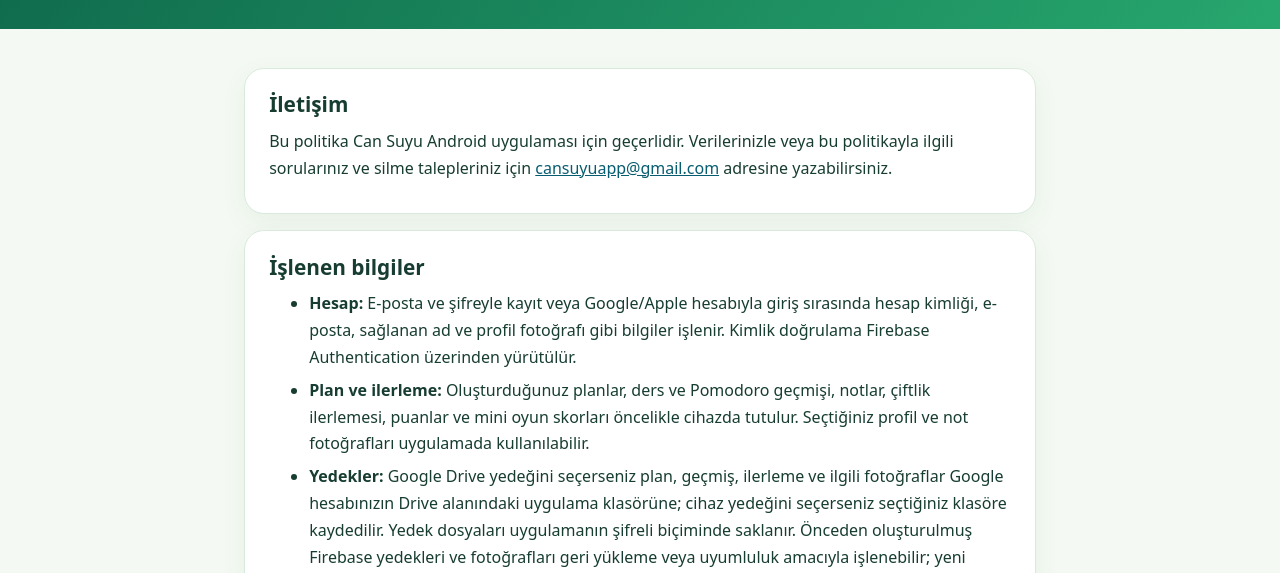
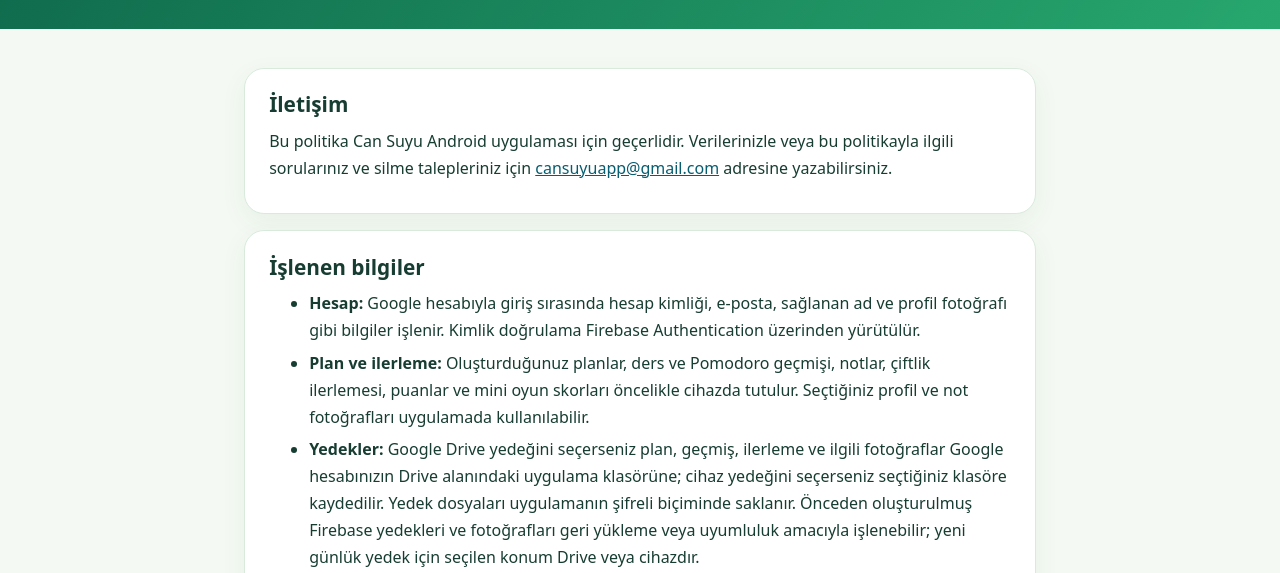
Before and after one commit to cansuyuapp/cansuyu-web, a website: page gizlilik.html in a window 1280 px wide. Shown: the part 177-750 px from the top of the page. Drawn offline with Linux system fonts and the light colour scheme.

Commit message:
Align privacy policy with current Google sign-in UI

```diff
--- a/gizlilik.html
+++ b/gizlilik.html
@@ -15,7 +15,7 @@
 <main>
 <section><h2>İletişim</h2><p>Bu politika Can Suyu Android uygulaması için geçerlidir. Verilerinizle veya bu politikayla ilgili sorularınız ve silme talepleriniz için <a href="mailto:cansuyuapp@gmail.com">cansuyuapp@gmail.com</a> adresine yazabilirsiniz.</p></section>
 <section><h2>İşlenen bilgiler</h2><ul>
-<li><strong>Hesap:</strong> E-posta ve şifreyle kayıt veya Google/Apple hesabıyla giriş sırasında hesap kimliği, e-posta, sağlanan ad ve profil fotoğrafı gibi bilgiler işlenir. Kimlik doğrulama Firebase Authentication üzerinden yürütülür.</li>
+<li><strong>Hesap:</strong> Google hesabıyla giriş sırasında hesap kimliği, e-posta, sağlanan ad ve profil fotoğrafı gibi bilgiler işlenir. Kimlik doğrulama Firebase Authentication üzerinden yürütülür.</li>
 <li><strong>Plan ve ilerleme:</strong> Oluşturduğunuz planlar, ders ve Pomodoro geçmişi, notlar, çiftlik ilerlemesi, puanlar ve mini oyun skorları öncelikle cihazda tutulur. Seçtiğiniz profil ve not fotoğrafları uygulamada kullanılabilir.</li>
 <li><strong>Yedekler:</strong> Google Drive yedeğini seçerseniz plan, geçmiş, ilerleme ve ilgili fotoğraflar Google hesabınızın Drive alanındaki uygulama klasörüne; cihaz yedeğini seçerseniz seçtiğiniz klasöre kaydedilir. Yedek dosyaları uygulamanın şifreli biçiminde saklanır. Önceden oluşturulmuş Firebase yedekleri ve fotoğrafları geri yükleme veya uyumluluk amacıyla işlenebilir; yeni günlük yedek için seçilen konum Drive veya cihazdır.</li>
 <li><strong>Play Games:</strong> Sıralamaya katıldığınızda oyun rekorları ve seçili çiftlik başarı değerleri Google Play Games Hizmetleri'ne gönderilir ve Play Games profilinizde sıralama için kullanılabilir.</li>
```
